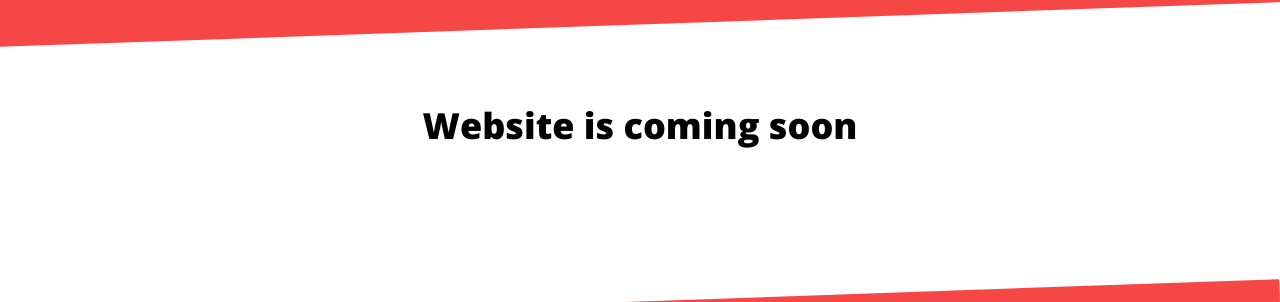
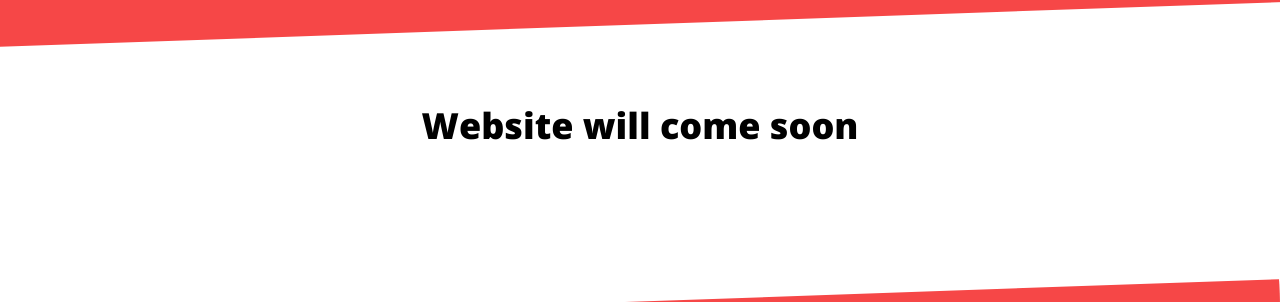
Before and after one commit to visionera-tr/visionera-tr.github.io, a Jekyll site: the page built from index.md, in a window 1280 px wide. Shown: the part 192-494 px from the top of the page. Built offline with Jekyll 4.4.1, drawn with Linux system fonts in a browser that asks for light colours; nearby versions of some CDN libraries.

Commit message:
Update index.md

```diff
--- a/index.md
+++ b/index.md
@@ -4,4 +4,4 @@ permalink: /
 title: "Visionera Technology"
 #excerpt: "A Coming Soon Template"
 ---
-# <b> Website is coming soon </b>
+# <b> Website will come soon </b>
```
